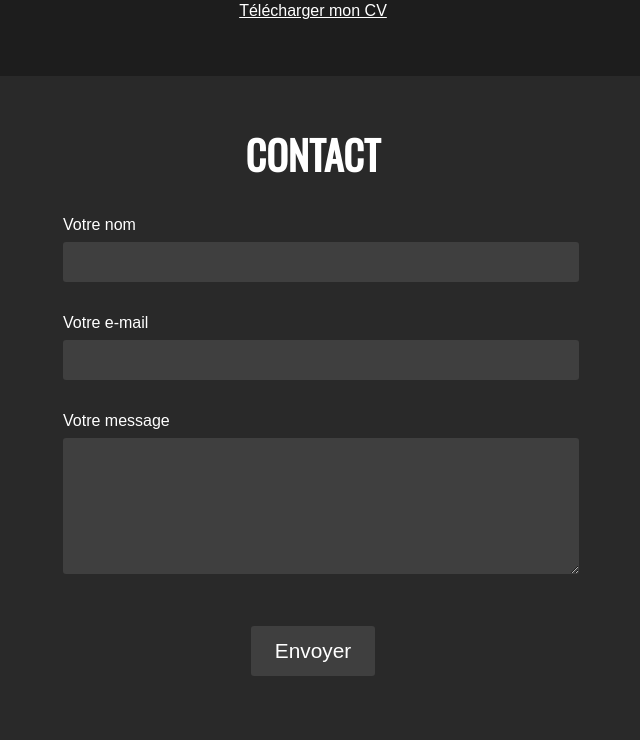
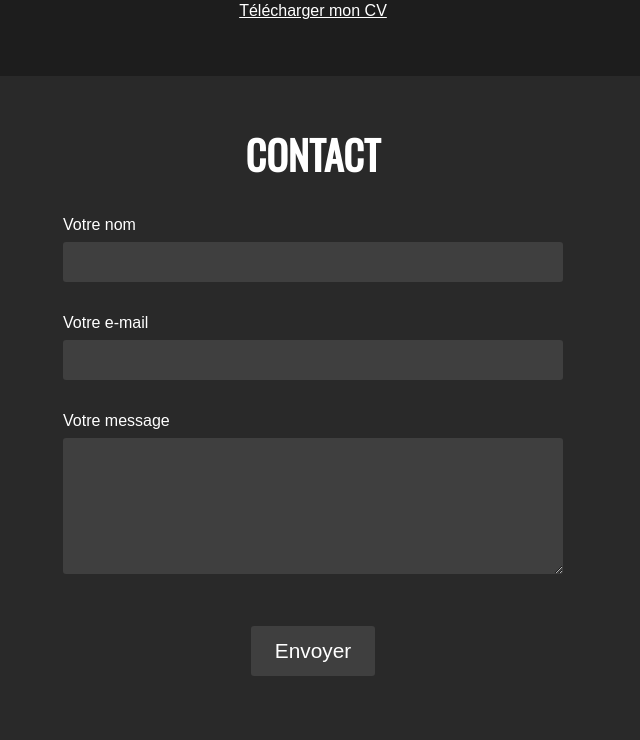
Before and after one commit to CyrilFauveau/CyrilFauveau.github.io, a PHP site: page / in a window 1280 px wide. Shown: the part 3538-4278 px from the top of the page, without its empty margins (327-967 px from the left). Run offline with PHP 8.4, Linux system fonts and the light colour scheme.

Commit message:
fix contact width

```diff
--- a/css/master.css
+++ b/css/master.css
@@ -293,6 +293,7 @@ body {
   outline: none;
   border-radius: 3px;
   font-size: 1.3rem;
+  box-sizing: border-box;
   margin: .5rem 0 2rem;
   padding: .5rem;
 }
--- a/index.html
+++ b/index.html
@@ -213,12 +213,6 @@
       </section>
     </main>
 
-    <footer class="block_footer">
-      <div class="inner">
-
-      </div>
-    </footer>
-
     <script src="aos-master/dist/aos.js"></script>
     <script>
       AOS.init();
```
